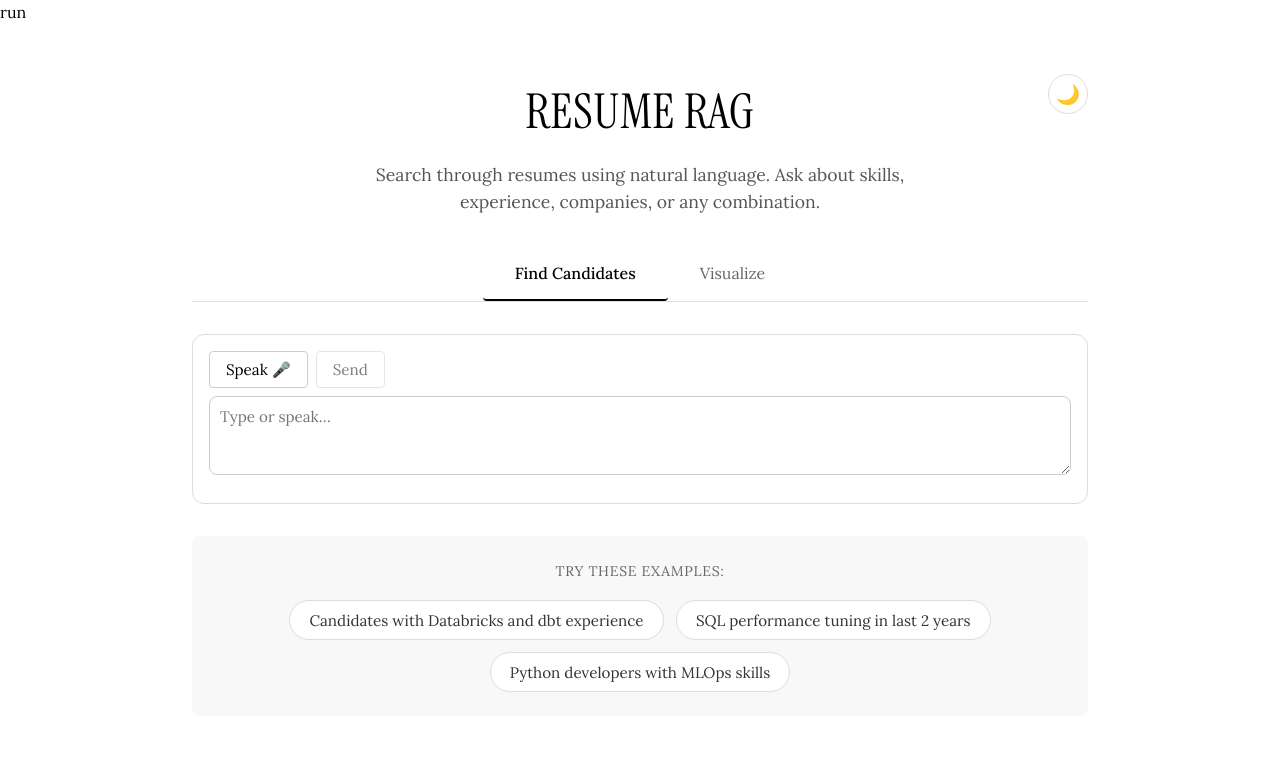
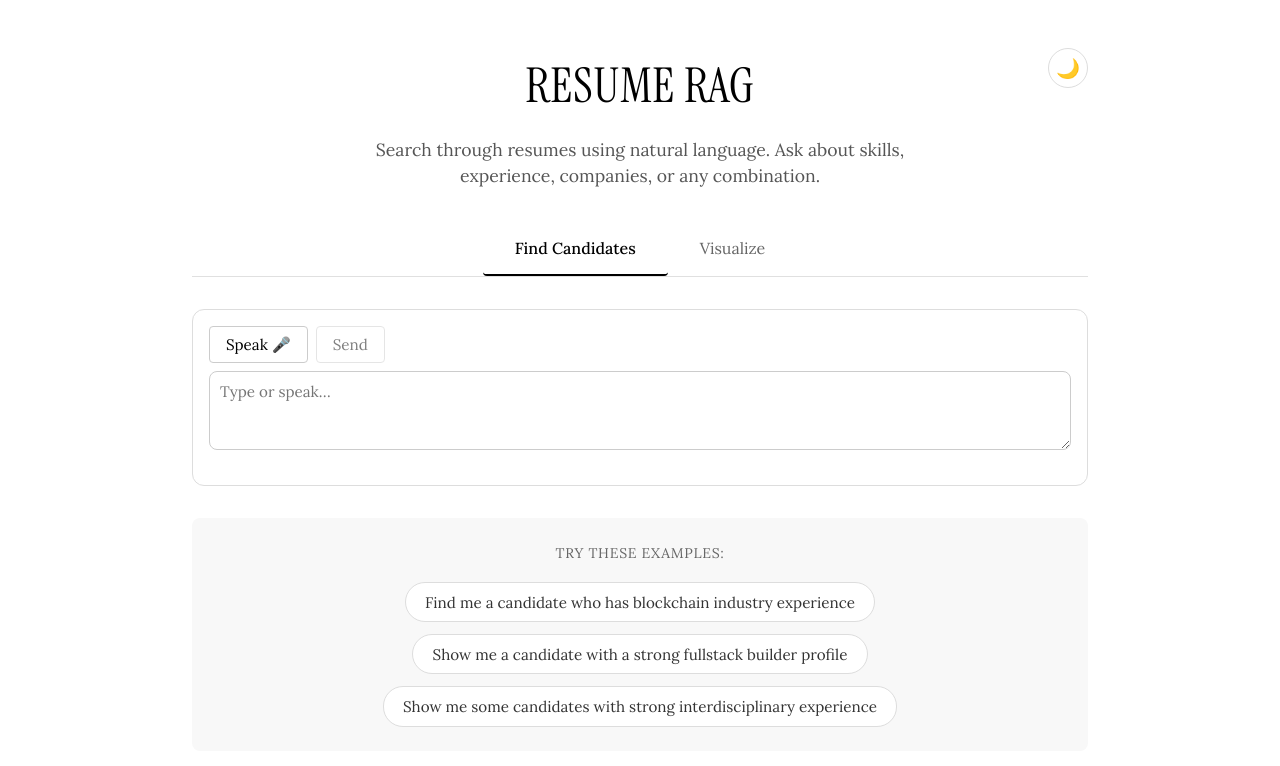
Before and after one commit to chelseacarter29/resumeRAG, a React (Vite) app: page / in a window 1280 px wide. Shown: the top 766 px of the page. Built offline with nearby package versions, Linux system fonts and the light colour scheme.

Commit message:
final rresume rag version completed

```diff
--- a/index.html
+++ b/index.html
@@ -1,4 +1,4 @@
- run <!DOCTYPE html>
+<!DOCTYPE html>
 <html lang="en">
   <head>
     <meta charset="UTF-8" />
--- a/src/App.tsx
+++ b/src/App.tsx
@@ -65,9 +65,9 @@ function App() {
   }
 
   const exampleQueries = [
-    "Candidates with Databricks and dbt experience",
-    "SQL performance tuning in last 2 years",
-    "Python developers with MLOps skills"
+    "Find me a candidate who has blockchain industry experience",
+    "Show me a candidate with a strong fullstack builder profile",
+    "Show me some candidates with strong interdisciplinary experience"
   ]
 
   const handleExampleClick = (query: string) => {
```
